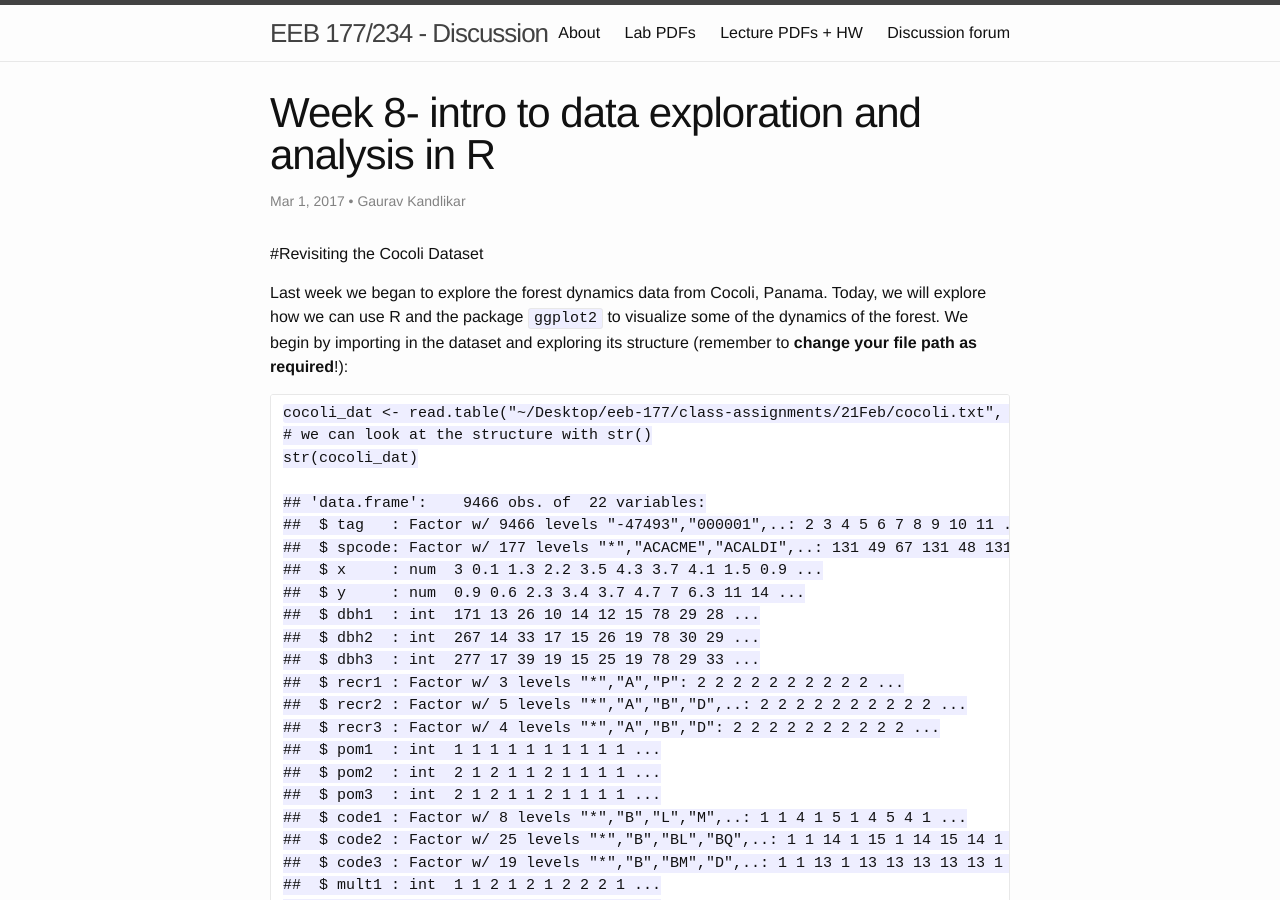
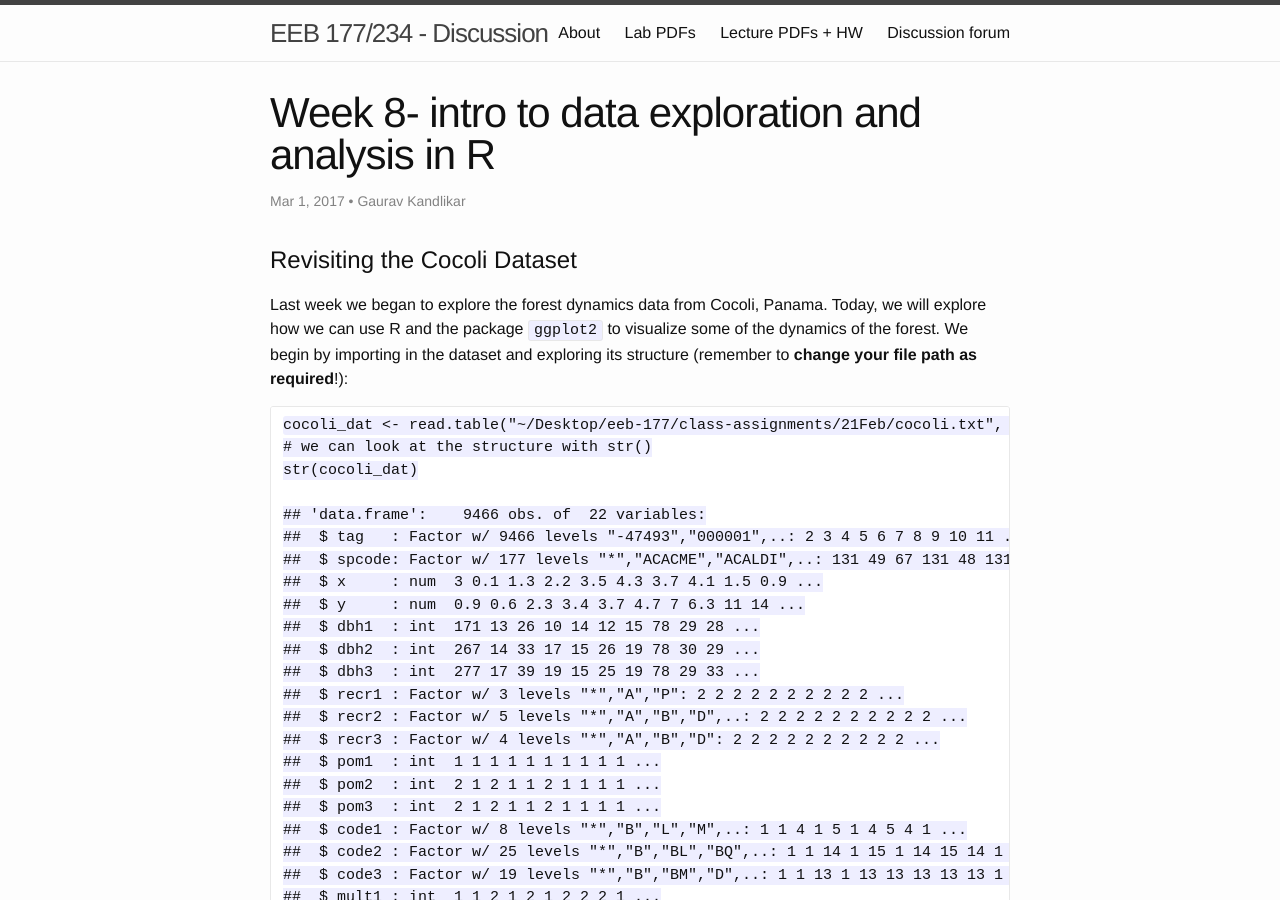
Before and after one commit to michaelalfaro/eeb177-W17.github.io, a Jekyll site: the page built from _posts/2017-03-01-plotting_in_R.markdown, in a window 1280 px wide and 900 px high. Built offline with Jekyll 4.4.1, drawn with Linux system fonts in a browser that asks for light colours; some of the changed lines change nothing that is shown.

Commit message:
Updating a link

```diff
--- a/_posts/2017-03-01-plotting_in_R.markdown
+++ b/_posts/2017-03-01-plotting_in_R.markdown
@@ -5,7 +5,7 @@
 author: Gaurav Kandlikar
 ---
 
-#Revisiting the Cocoli Dataset
+# Revisiting the Cocoli Dataset
 
 Last week we began to explore the forest dynamics data from Cocoli,
 Panama. Today, we will explore how we can use R and the package
@@ -153,8 +153,9 @@
 
     hist(cocoli_dat$dbh1, xlab = "DBH in 1994 (mm)", main = "Distributions of sizes in 1994")
 
-![]({{ site.url }}/images/ex8_files/figure-markdown_strict/unnamed-chunk-6-1.png) For example,
-we had said that logging the y-axis would be beneficial in this instance
+![]({{ site.url }}/images/ex8_files/figure-markdown_strict/unnamed-chunk-6-1.png)
+
+For example, we had said that logging the y-axis would be beneficial in this instance
 because we can't get any meaningful information about the biggest tree
 sizes from the default histogram- however, logging the Y-axis of a
 histogram with base-R can get quite tedious:
@@ -302,7 +303,7 @@
     Take the cocoli dat, then group by the species code, then summarize for each species the basal area using the formula above, then arrange the area in descending order.
 
 There's a lot more you can do with dplyr- I refer you to [this
-tutorial](https://genomicsclass.github.io/book/pages/dyplr_tutorial.html)
+tutorial](http://genomicsclass.github.io/book/pages/dplyr_tutorial.html)
 for a thorough guide.
 
 Homework
```
